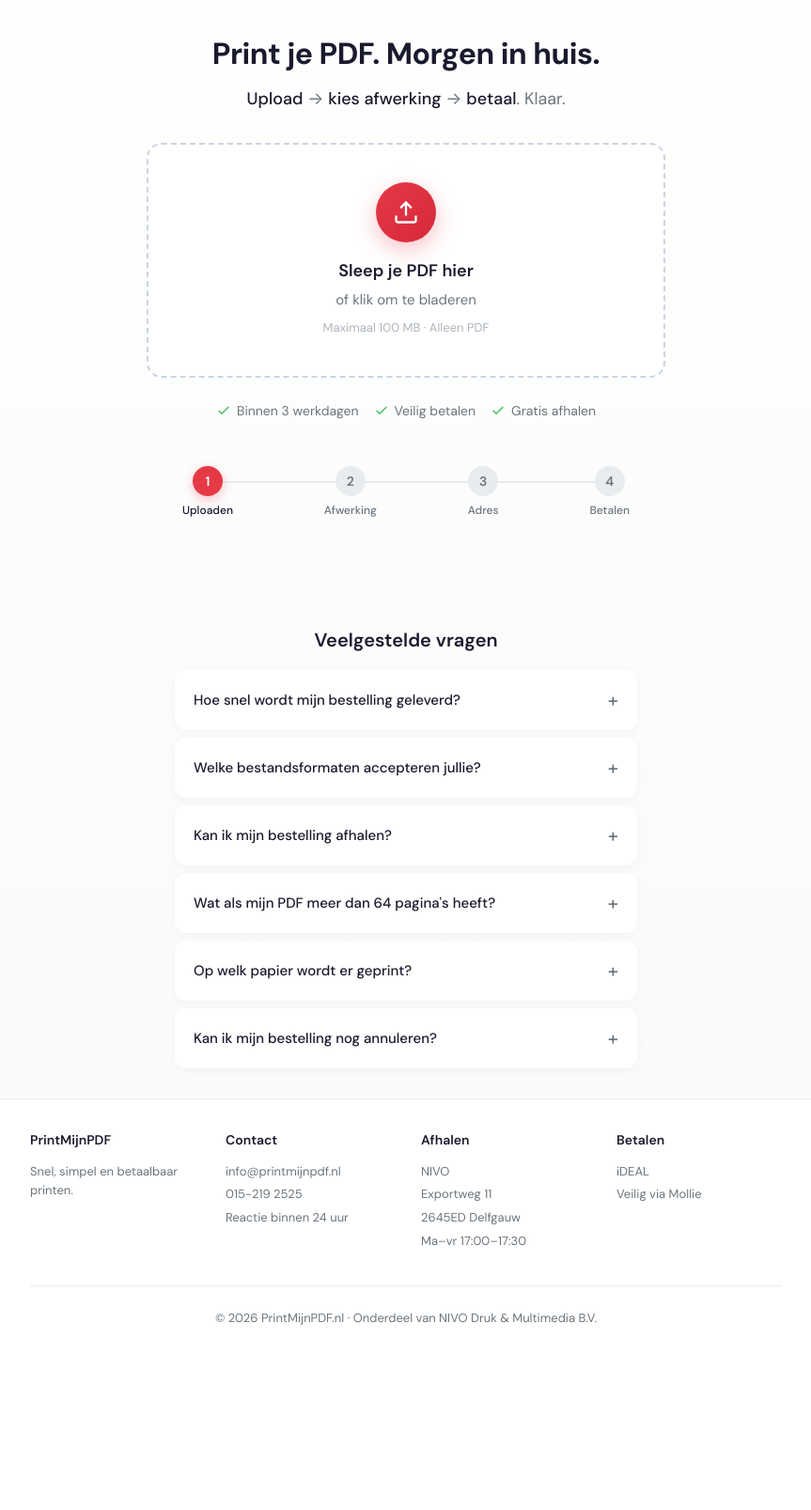
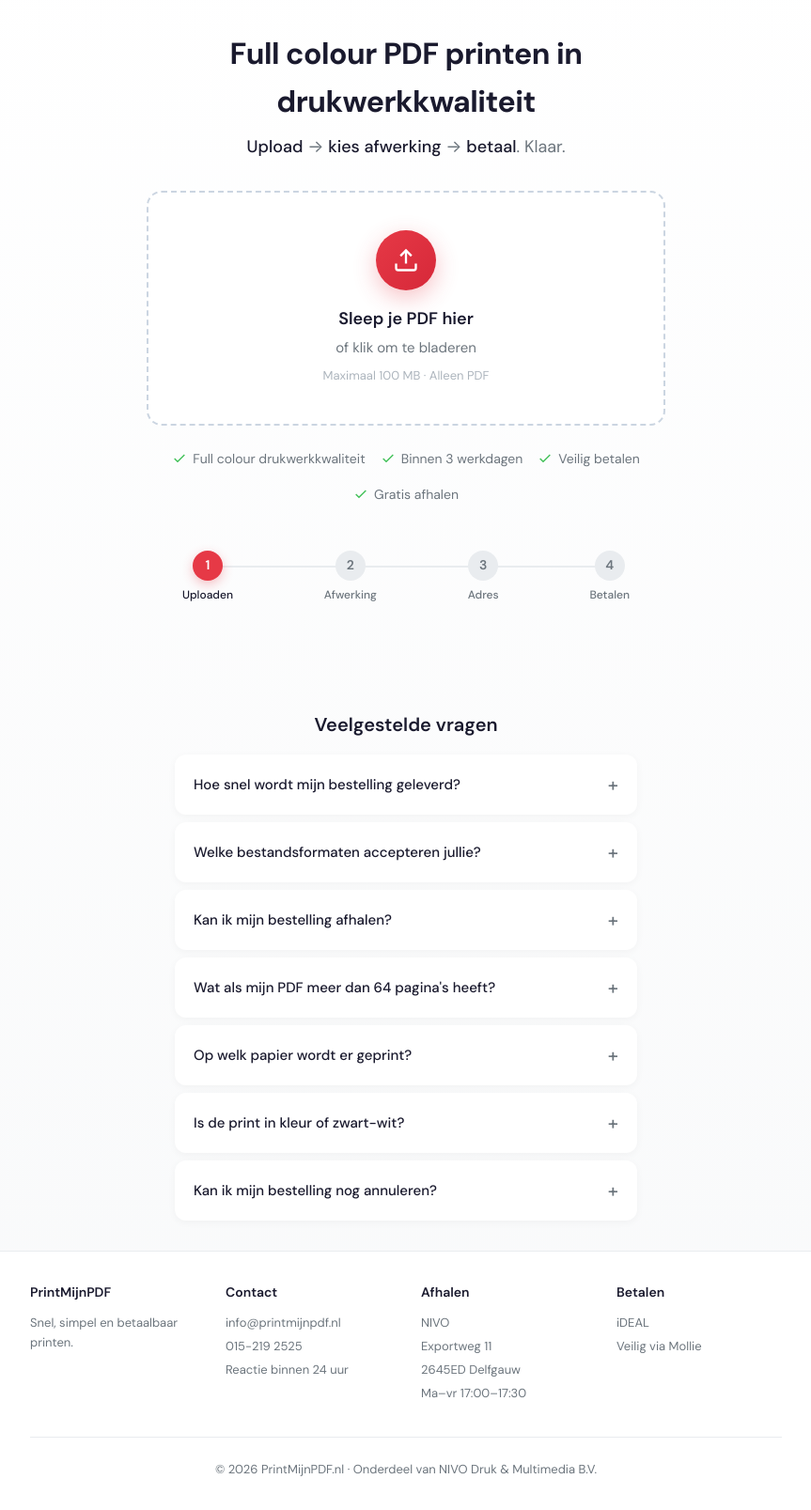
Before and after one commit to OXI-NL/printmijnpdf, a Laravel app: page / in a window 1280 px wide. Shown: the part 72-1679 px from the top of the page at 94% size, without its empty margins (208-1071 px from the left). Before the commit the page ends 1482 px from the top, so only its background shows below. Run offline with Laravel 12, Linux system fonts and the light colour scheme; parts of the project's set-up code (start-up, migrations or seed data) failed here and were passed over.

Commit message:
kleine aanpassingen in de tekst

```diff
--- a/app/Models/Order.php
+++ b/app/Models/Order.php
@@ -74,7 +74,7 @@ class Order extends Model
         // Alleen inbindkosten bij boekje, niet bij losbladig
         $binding = $bindingType === 'booklet' ? config('pricing.binding', 500) : 0;
         // Geen verzendkosten bij afhalen
-        $shipping = $deliveryType === 'pickup' ? 0 : config('pricing.shipping', 500);
+        $shipping = $deliveryType === 'pickup' ? 0 : config('pricing.shipping', 675);
         $pages = $pageCount * $pricePerPage;
 
         return [
--- a/config/pricing.php
+++ b/config/pricing.php
@@ -17,5 +17,5 @@ return [
     // Vaste kosten
     'startup' => env('PRICE_STARTUP', 1000),        // €10.00
     'binding' => env('PRICE_BINDING', 500),         // €5.00
-    'shipping' => env('PRICE_SHIPPING', 500),       // €5.00
+    'shipping' => env('PRICE_SHIPPING', 675),       // €6.75
 ];
--- a/resources/views/welcome.blade.php
+++ b/resources/views/welcome.blade.php
@@ -4,11 +4,11 @@
     <meta charset="UTF-8">
     <meta name="viewport" content="width=device-width, initial-scale=1.0, maximum-scale=1">
     <meta name="csrf-token" content="{{ csrf_token() }}">
-    <title>PrintMijnPDF.nl - Print je PDF. Morgen in huis.</title>
-    <meta name="description" content="Upload je PDF en ontvang een professioneel geprint document. Boekje of losse pagina's, full colour, binnen 3 werkdagen thuisbezorgd of gratis afhalen.">
-    <meta name="keywords" content="PDF printen, boekje laten drukken, magazine printen, brochure afdrukken, PDF naar boek">
-    <meta property="og:title" content="PrintMijnPDF.nl - Print je PDF. Morgen in huis.">
-    <meta property="og:description" content="Upload je PDF en ontvang een professioneel geprint document. Binnen 3 werkdagen thuisbezorgd.">
+    <title>PrintMijnPDF.nl - Full colour PDF printen | Boekje of losse pagina's thuisbezorgd</title>
+    <meta name="description" content="Full colour PDF printen in drukwerkkwaliteit. Upload je PDF en ontvang een professioneel geniet boekje of losse pagina's. Scherpe kleuren, hoogwaardig papier, binnen 3 werkdagen bezorgd of gratis afhalen.">
+    <meta name="keywords" content="PDF printen, full colour printen, boekje laten drukken, PDF in kleur printen, magazine printen, brochure afdrukken, PDF naar boek, drukwerkkwaliteit, full color print">
+    <meta property="og:title" content="PrintMijnPDF.nl - Full colour PDF printen in drukwerkkwaliteit">
+    <meta property="og:description" content="Upload je PDF en ontvang full colour printwerk in drukwerkkwaliteit. Professioneel boekje of losse pagina's, binnen 3 werkdagen thuisbezorgd.">
     <meta property="og:type" content="website">
     <meta property="og:url" content="https://printmijnpdf.nl">
     <link rel="canonical" href="https://printmijnpdf.nl">
@@ -925,7 +925,7 @@
 
     <!-- Hero Section -->
     <section class="hero">
-        <h1>Print je PDF. Morgen in huis.</h1>
+        <h1>Full colour PDF printen in drukwerkkwaliteit</h1>
         <p class="subtext"><span>Upload</span> → <span>kies afwerking</span> → <span>betaal</span>. Klaar.</p>
 
         <!-- Upload Dropzone -->
@@ -962,6 +962,12 @@
 
         <!-- Trust Line -->
         <div class="trust-line">
+            <div class="trust-item">
+                <svg viewBox="0 0 24 24" fill="none" stroke="currentColor" stroke-width="2">
+                    <polyline points="20 6 9 17 4 12"/>
+                </svg>
+                Full colour drukwerkkwaliteit
+            </div>
             <div class="trust-item">
                 <svg viewBox="0 0 24 24" fill="none" stroke="currentColor" stroke-width="2">
                     <polyline points="20 6 9 17 4 12"/>
@@ -1095,7 +1101,7 @@
                 </div>
                 <div class="price-row" id="priceShippingRow">
                     <span id="priceShippingLabel">Verzending (PostNL)</span>
-                    <span id="priceShippingValue">€5,00</span>
+                    <span id="priceShippingValue">€6,75</span>
                 </div>
                 <div class="price-row subtle">
                     <span>Incl. voorbereiding & kwaliteitscheck</span>
@@ -1182,7 +1188,7 @@
                         <div class="delivery-title">Thuisbezorgd</div>
                         <div class="delivery-subtitle">Binnen 3 werkdagen in huis</div>
                     </div>
-                    <div class="delivery-price">€5,00</div>
+                    <div class="delivery-price">€6,75</div>
                 </label>
 
                 <label class="delivery-option" id="deliveryPickup">
@@ -1235,12 +1241,17 @@
 
         <details>
             <summary>Wat als mijn PDF meer dan 64 pagina's heeft?</summary>
-            <p>Documenten boven 64 pagina's printen we als losse pagina's in plaats van een geniet boekje. De prijs per pagina blijft gelijk.</p>
+            <p>Bij meer dan 64 pagina's worden uw pagina's standaard als losse pagina's geleverd. Heeft u andere wensen, zoals ringband of lijmbinding? Dat is zeker mogelijk, maar gaat niet via deze website. Neem rechtstreeks contact op met onze drukkerij via <a href="mailto:info@printmijnpdf.nl" style="color: var(--primary); text-decoration: none; font-weight: 500;">info@printmijnpdf.nl</a>. Vermeld uw naam en telefoonnummer, dan bellen wij u op om de mogelijkheden te bespreken.</p>
         </details>
 
         <details>
             <summary>Op welk papier wordt er geprint?</summary>
-            <p>We printen in full colour op 120 grams wit papier. Professionele kwaliteit, geschikt voor rapporten, scripties en presentaties.</p>
+            <p>Wij printen op hoogwaardig wit papier van professionele kwaliteit. De printkwaliteit is echte drukwerkkwaliteit — vergelijkbaar met wat u kent van professionele magazines en brochures. Kleuren komen helder en scherp van het papier, zowel bij foto's als bij tekst en afbeeldingen.</p>
+        </details>
+
+        <details>
+            <summary>Is de print in kleur of zwart-wit?</summary>
+            <p>Al ons printwerk is standaard in full colour. Uw PDF wordt geprint precies zoals u het op uw scherm ziet, met alle kleuren, foto's en afbeeldingen in volle kwaliteit.</p>
         </details>
 
         <details>
@@ -1300,7 +1311,7 @@
             perPageA4: 10,
             perPageA5: 7,
             binding: 500,
-            shipping: 500
+            shipping: 675
         };
 
         // State
```
